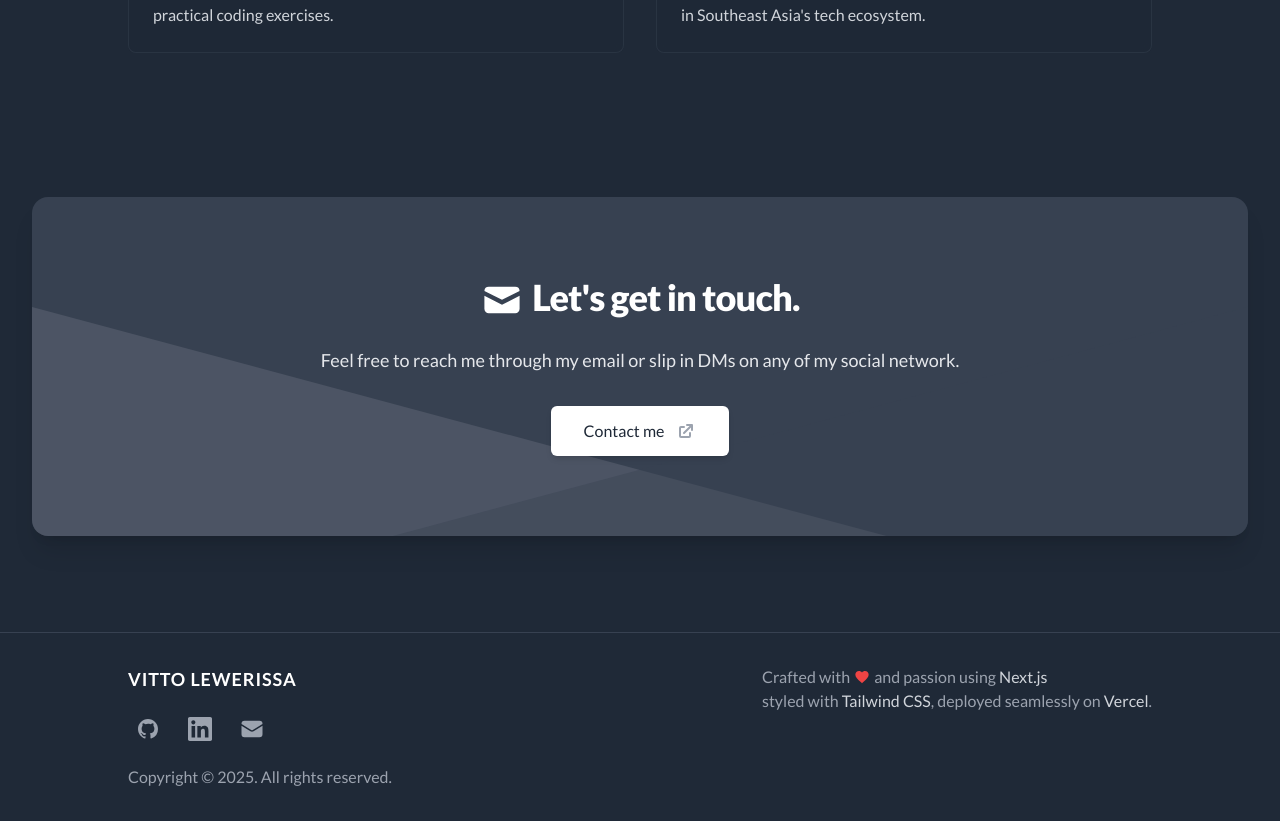
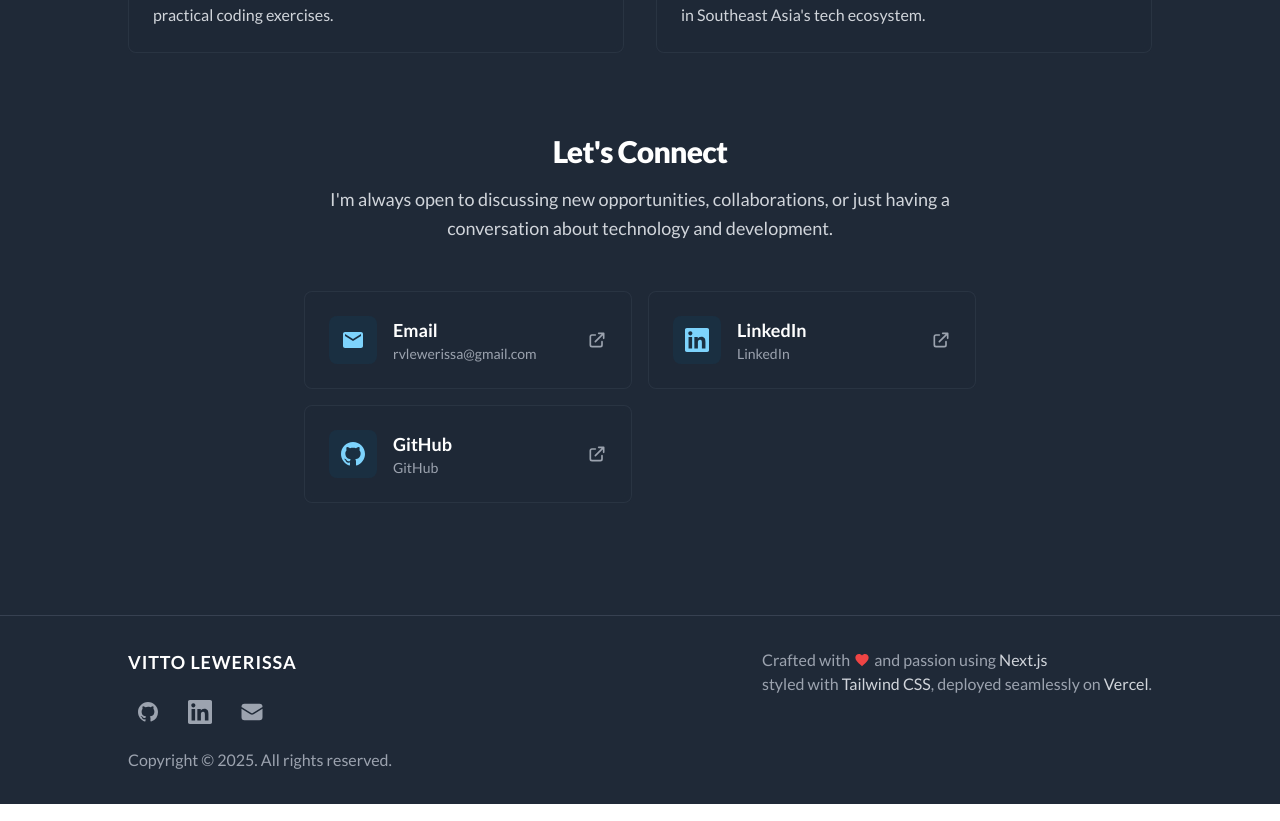
Before and after one commit to rvlewerissa/blog, a Next.js app in the folder apps/blog/: page / in a window 1280 px wide. Shown: the part 4385-5206 px from the top of the page. Built offline with nearby package versions, Linux system fonts and the light colour scheme.

Commit message:
redesign contact section and adjust projects table spacing

```diff
--- a/apps/blog/src/components/LandingPage/ContactMe.tsx
+++ b/apps/blog/src/components/LandingPage/ContactMe.tsx
@@ -1,61 +1,90 @@
-import { ExternalLinkIcon, MailIcon } from '@heroicons/react/solid';
+export default function ContactMe() {
+  const socialLinks = [
+    {
+      name: 'Email',
+      href: 'mailto:rvlewerissa@gmail.com',
+      icon: (
+        <svg className='w-6 h-6' fill='currentColor' viewBox='0 0 24 24'>
+          <path d='M20 4H4c-1.1 0-1.99.9-1.99 2L2 18c0 1.1.9 2 2 2h16c1.1 0 2-.9 2-2V6c0-1.1-.9-2-2-2zm0 4l-8 5-8-5V6l8 5 8-5v2z'/>
+        </svg>
+      ),
+      label: 'rvlewerissa@gmail.com'
+    },
+    {
+      name: 'LinkedIn',
+      href: 'https://www.linkedin.com/in/vittolewerissa/',
+      icon: (
+        <svg className='w-6 h-6' fill='currentColor' viewBox='0 0 24 24'>
+          <path d='M20.447 20.452h-3.554v-5.569c0-1.328-.027-3.037-1.852-3.037-1.853 0-2.136 1.445-2.136 2.939v5.667H9.351V9h3.414v1.561h.046c.477-.9 1.637-1.85 3.37-1.85 3.601 0 4.267 2.37 4.267 5.455v6.286zM5.337 7.433c-1.144 0-2.063-.926-2.063-2.065 0-1.138.92-2.063 2.063-2.063 1.14 0 2.064.925 2.064 2.063 0 1.139-.925 2.065-2.064 2.065zm1.782 13.019H3.555V9h3.564v11.452zM22.225 0H1.771C.792 0 0 .774 0 1.729v20.542C0 23.227.792 24 1.771 24h20.451C23.2 24 24 23.227 24 22.271V1.729C24 .774 23.2 0 22.222 0h.003z'/>
+        </svg>
+      ),
+      label: 'LinkedIn'
+    },
+    {
+      name: 'GitHub',
+      href: 'https://github.com/rvlewerissa',
+      icon: (
+        <svg className='w-6 h-6' fill='currentColor' viewBox='0 0 24 24'>
+          <path d='M12 0c-6.626 0-12 5.373-12 12 0 5.302 3.438 9.8 8.207 11.387.599.111.793-.261.793-.577v-2.234c-3.338.726-4.033-1.416-4.033-1.416-.546-1.387-1.333-1.756-1.333-1.756-1.089-.745.083-.729.083-.729 1.205.084 1.839 1.237 1.839 1.237 1.07 1.834 2.807 1.304 3.492.997.107-.775.418-1.305.762-1.604-2.665-.305-5.467-1.334-5.467-5.931 0-1.311.469-2.381 1.236-3.221-.124-.303-.535-1.524.117-3.176 0 0 1.008-.322 3.301 1.23.957-.266 1.983-.399 3.003-.404 1.02.005 2.047.138 3.006.404 2.291-1.552 3.297-1.23 3.297-1.23.653 1.653.242 2.874.118 3.176.77.84 1.235 1.911 1.235 3.221 0 4.609-2.807 5.624-5.479 5.921.43.372.823 1.102.823 2.222v3.293c0 .319.192.694.801.576 4.765-1.589 8.199-6.086 8.199-11.386 0-6.627-5.373-12-12-12z'/>
+        </svg>
+      ),
+      label: 'GitHub'
+    }
+  ];
 
-export default function ContactMe() {
   return (
-    <div className='bg-gray-800' id='contact-me'>
-      <div className='py-16 sm:py-0'>
-        <div className='relative sm:py-16'>
-          <div className='mx-auto max-w-md px-4 sm:max-w-3xl sm:px-6 lg:max-w-7xl lg:px-8'>
-            <div className='relative rounded-2xl px-6 py-10 bg-gray-700 overflow-hidden shadow-xl sm:px-12 sm:py-20'>
-              <div
-                aria-hidden='true'
-                className='absolute inset-0 -mt-72 sm:-mt-32 md:mt-0'
-              >
-                <svg
-                  className='absolute inset-0 h-full w-full'
-                  preserveAspectRatio='xMidYMid slice'
-                  xmlns='http://www.w3.org/2000/svg'
-                  fill='none'
-                  viewBox='0 0 1463 360'
-                >
-                  <path
-                    className='text-gray-500 text-opacity-40'
-                    fill='currentColor'
-                    d='M-82.673 72l1761.849 472.086-134.327 501.315-1761.85-472.086z'
-                  />
-                  <path
-                    className='text-gray-700 text-opacity-40'
-                    fill='currentColor'
-                    d='M-217.088 544.086L1544.761 72l134.327 501.316-1761.849 472.086z'
-                  />
-                </svg>
-              </div>
-              <div className='relative'>
-                <div className='sm:text-center'>
-                  <h2 className='text-3xl font-extrabold text-white tracking-tight sm:text-4xl'>
-                    <MailIcon className='w-11 h-11 -mt-1 inline mr-2' />
-                    Let&apos;s get in touch.
-                  </h2>
-                  <p className='mt-6 mx-auto max-w-2xl text-lg text-gray-200'>
-                    Feel free to reach me through my email or slip in DMs on any
-                    of my social network.
+    <div className='py-8 sm:pb-4 px-4 sm:px-8 lg:pt-0 lg:pb-20' id='contact-me'>
+      <div className='relative max-w-lg mx-auto lg:max-w-5xl'>
+        <div className='text-center mb-12'>
+          <h2 className='text-2xl tracking-tight font-extrabold text-white sm:text-3xl mb-4'>
+            Let's Connect
+          </h2>
+          <p className='text-gray-300 text-lg leading-relaxed max-w-2xl mx-auto'>
+            I'm always open to discussing new opportunities, collaborations, or just having a conversation about technology and development.
+          </p>
+        </div>
+
+        <div className='grid grid-cols-1 md:grid-cols-2 gap-4 max-w-2xl mx-auto'>
+          {socialLinks.map((link) => (
+            <a
+              key={link.name}
+              href={link.href}
+              target='_blank'
+              rel='noopener noreferrer'
+              className='group bg-gray-800/50 backdrop-blur-sm rounded-lg p-6 border border-gray-700/50 transition-all duration-300 hover:bg-gray-800/70 hover:border-gray-600/50 hover:scale-105'
+            >
+              <div className='flex items-center space-x-4'>
+                <div className='flex-shrink-0'>
+                  <div className='w-12 h-12 bg-sky-900/20 rounded-lg flex items-center justify-center text-sky-300 group-hover:bg-sky-800/30 group-hover:text-sky-200 transition-colors'>
+                    {link.icon}
+                  </div>
+                </div>
+                <div className='flex-1 min-w-0'>
+                  <h3 className='text-lg font-semibold text-white group-hover:text-sky-400 transition-colors'>
+                    {link.name}
+                  </h3>
+                  <p className='text-gray-400 text-sm truncate group-hover:text-gray-300 transition-colors'>
+                    {link.label}
                   </p>
                 </div>
-                <div className='sm:mx-auto sm:max-w-lg sm:flex sm:justify-center'>
-                  <a
-                    href='mailto:rvlewerissa@gmail.com'
-                    className='transition-colors duration-300 mt-8 w-full inline-flex items-center justify-center py-3 px-8 bg-white border border-transparent rounded-md shadow-md text-base font-medium text-gray-800 hover:bg-gray-300 sm:w-auto'
+                <div className='flex-shrink-0'>
+                  <svg
+                    className='w-5 h-5 text-gray-400 group-hover:text-sky-400 transition-colors'
+                    fill='none'
+                    stroke='currentColor'
+                    viewBox='0 0 24 24'
                   >
-                    <span>Contact me</span>
-                    <ExternalLinkIcon
-                      className='ml-3 h-5 w-5 flex-shrink-0 text-gray-400'
-                      aria-hidden='true'
+                    <path
+                      strokeLinecap='round'
+                      strokeLinejoin='round'
+                      strokeWidth={2}
+                      d='M10 6H6a2 2 0 00-2 2v10a2 2 0 002 2h10a2 2 0 002-2v-4M14 4h6m0 0v6m0-6L10 14'
                     />
-                  </a>
+                  </svg>
                 </div>
               </div>
-            </div>
-          </div>
+            </a>
+          ))}
         </div>
       </div>
     </div>
--- a/apps/blog/src/pages/projects.tsx
+++ b/apps/blog/src/pages/projects.tsx
@@ -85,7 +85,7 @@
                   key={index}
                   className='border-b border-gray-800 hover:bg-gray-900/30 transition-colors'
                 >
-                  <td className='py-6 pr-6 text-gray-400 text-sm'>
+                  <td className='py-6 pl-2 pr-6 text-gray-400 text-sm'>
                     {project.year}
                   </td>
                   <td className='py-6 px-6 text-white font-medium'>
```
